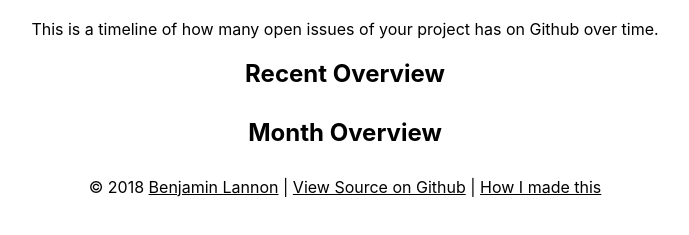
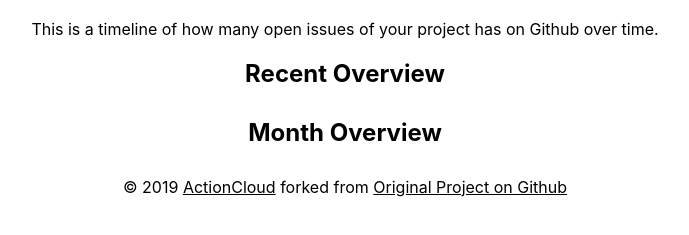
Before and after one commit to ActionCloud/actioncloud.github.io, a website: page apps/github-issue-tracker/index.html in a window 1280 px wide. Shown: the part 63-298 px from the top of the page, without its empty margins (295-984 px from the left). Drawn offline with Linux system fonts and the light colour scheme; no server answers.

Commit message:
Update github-issue-tracker page

```diff
--- a/apps/github-issue-tracker/index.html
+++ b/apps/github-issue-tracker/index.html
@@ -27,8 +27,8 @@
     <h2>Month Overview</h2>
     <div id="tenDayChart"></div>
     <p id="totalDiff"></p>
-    <footer>&copy; 2018 <a href="https://twitter.com/lannonbr/">Benjamin Lannon</a> | <a href="https://github.com/lannonbr/vscode-issue-tracker">View Source on
-            Github</a> | <a href="https://vscode.rocks/vscode-issue-tracker/">How I made this</a></footer>
+    <footer>&copy; 2019 <a href="https://actioncloud.io">ActionCloud</a> forked from <a href="https://github.com/lannonbr/vscode-issue-tracker">Original Project on Github</a>
+    </footer>
 
     <script src="vendors/d3/d3.min.js"></script>
     <script src="vendors/c3/c3.min.js"></script>
```
